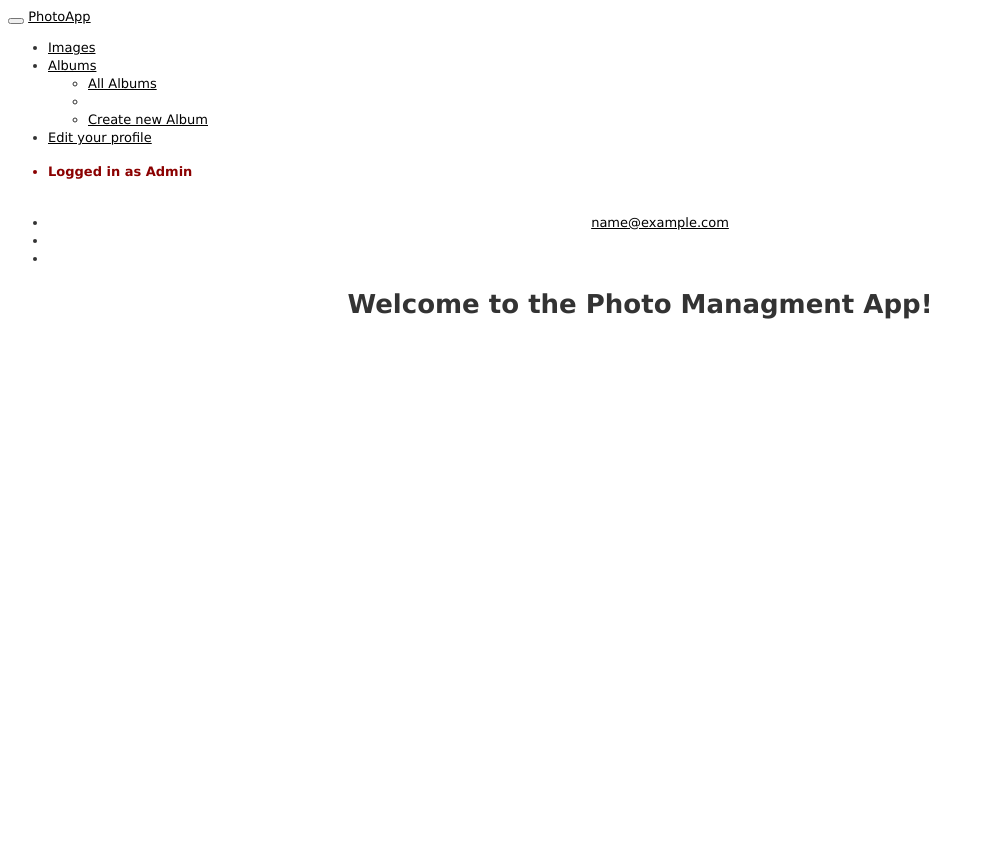
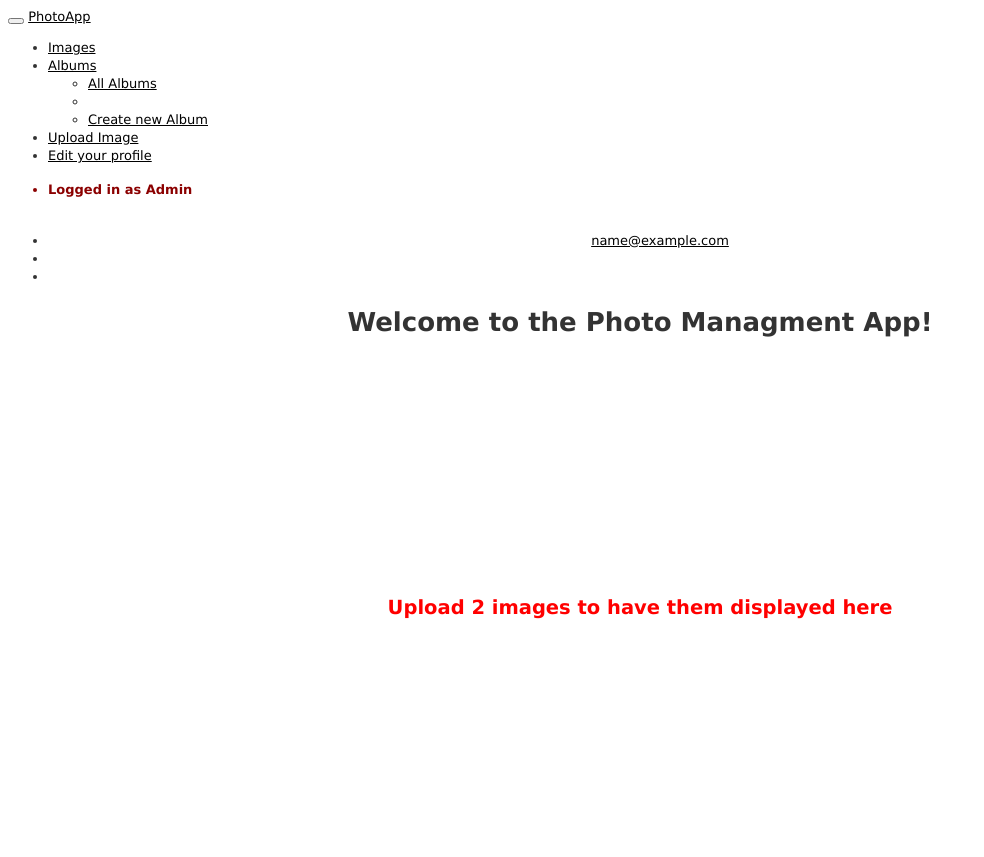
Before and after one commit to dallals/photo-app, a Rails app: page / in a window 1280 px wide. Shown: the top 857 px of the page, without its empty margins (0-984 px from the left). Before the commit the page ends 319 px from the top, so only its background shows below. Run offline with Rails 7, Linux system fonts and the light colour scheme; the visitor is signed in with stand-in values (Sample User, id 1); data that the repository does not hold is empty; style sheets or scripts are compiled from the project's sources; some libraries are stand-ins or nearby versions.

Commit message:
Added Upload Image function

```diff
--- a/app/views/layouts/application.html.erb
+++ b/app/views/layouts/application.html.erb
@@ -65,6 +65,7 @@
             <% end %>
           </ul>
         </li>
+            <li><%= link_to "Upload Image", "/images/new" %></li>
             <li><%= link_to "Edit your profile", "/users/edit"  %></li>
             <% if current_user.admin %>
               <li style="margin-top: 16px; color: darkred; font-weight: bold;"><p>Logged in as Admin</p></li>
--- a/app/views/welcome/index.html.erb
+++ b/app/views/welcome/index.html.erb
@@ -5,14 +5,20 @@
 	<h1 align="center"> Welcome to the Photo Managment App!</h1>
 	<!-- <div id="welcome_background"> -->
 	<div id="main_body">
-<!-- 			<img class="main_image" src="https://s3-us-west-1.amazonaws.com/codingdojo/1011.JPG">-->
+		<% if @images.size == 0 %>
+			<h2 align="center" style="margin-top: 250px; color: red;">Upload 2 images to have them displayed here</h2>
+	        <img class="main_image" src="https://s3-us-west-1.amazonaws.com/codingdojo/1011.JPG">
+	        <h2 align="center" style="margin-top: 250px; color: red;">Upload 2 images to have them displayed here</h2>
+	        <h2 align="center" style="margin-top: 250px; color: red;">Upload 2 images to have them displayed here</h2>
+	    <% end %>
+
             <% @images.take(8).each do |image| %>
             	<% if (current_user.id == image.user_id && @images.size >= 2) || current_user.admin? %>
             		<a href="/images/"><%= image_tag image.picture.url, width: "1140" %></a>
             	<% else %>
-            		<h2 align="center" style="margin-top: 250px; color: red;">Upload 2 images to have them displayed</h2>
+            		<h2 align="center" style="margin-top: 250px; color: red;">Upload 2 images to have them displayed here</h2>
 	            	<img class="main_image" src="https://s3-us-west-1.amazonaws.com/codingdojo/1011.JPG">
-	            	<h2 align="center" style="margin-top: 250px; color: red;">Upload 2 images to have them displayed</h2>
+	            	<h2 align="center" style="margin-top: 250px; color: red;">Upload 2 images to have them displayed here</h2>
 	            	<img class="main_image" src="https://s3-us-west-1.amazonaws.com/codingdojo/2009.JPG">
             	<% end %>
             <% end %>
```
